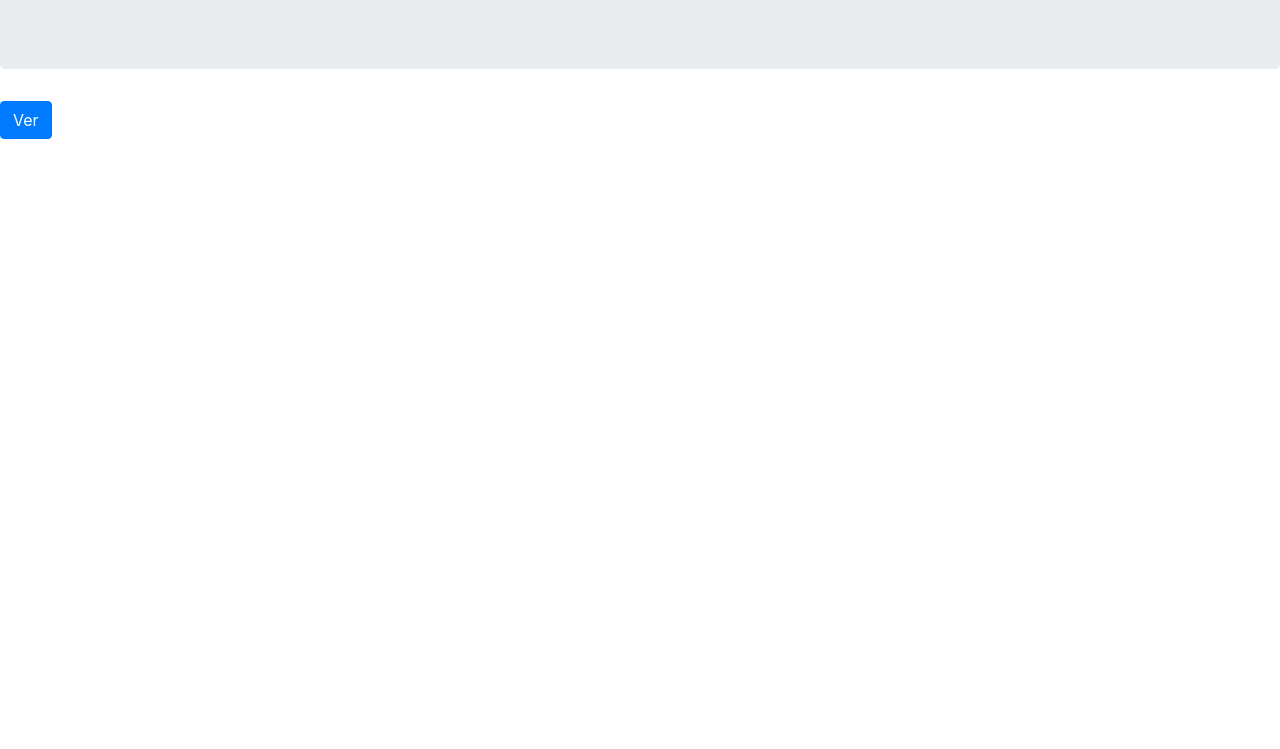
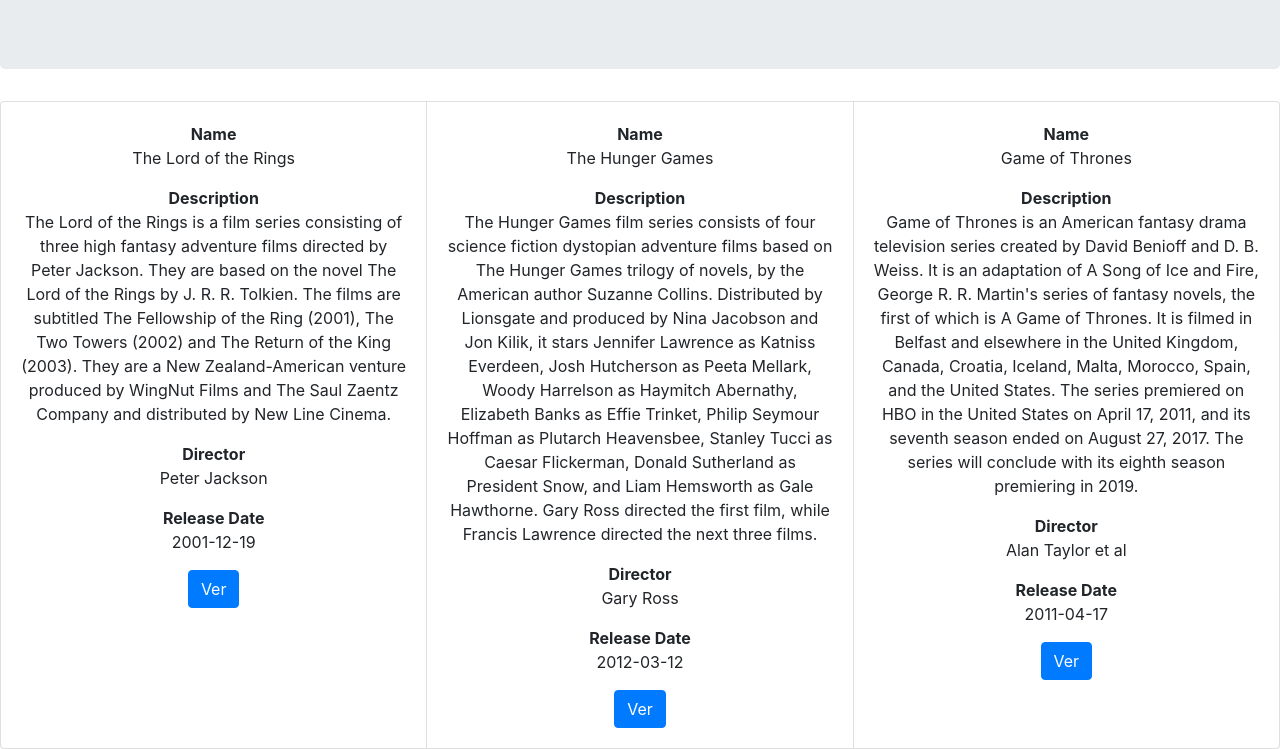
Before and after one commit to Ter15/practica_vuejs_introduccion, a website: page index.html in a window 1280 px wide. Shown: the part 171-920 px from the top of the page. Before the commit the page ends 800 px from the top, so only its background shows below. Drawn offline with nearby package versions, Linux system fonts and the light colour scheme.

Commit message:
lo tenemos casi

```diff
--- a/index.html
+++ b/index.html
@@ -21,9 +21,20 @@
         <div id="app">
             <div class="jumbotron">
                 <h1>{{col.collection.title}}</h1>
+            </div>
+            <div class="card-group">
+                <div class="card shadow text-center" v-for="item in col.collection.items">
+                    <div class="card-body">
 
+                        <dl v-for="pelicula in item.data">
+                            <dt>{{pelicula.prompt}}</dt>
+                            <dd>{{pelicula.value}}</dd>
+                        </dl>
+
+                        <a v-bind:href="item.href" target="_blank" class="btn btn-primary">Ver</a>
+                    </div>
+                </div>
             </div>
-            <button type="button" class="btn btn-primary">Ver</button>
 
 
 
@@ -42,7 +53,7 @@
                    - La definición <dd> será la propiedad "value"
             -->
 
-        </div>
+
         <!-- JavaScript -->
         <script src ="https://cdn.jsdelivr.net/npm/vue@2/dist/vue.js"></script>
         <script rel="stylesheet" src="./js/script.js"></script>
```
Also changed, not shown: 1 other file.
